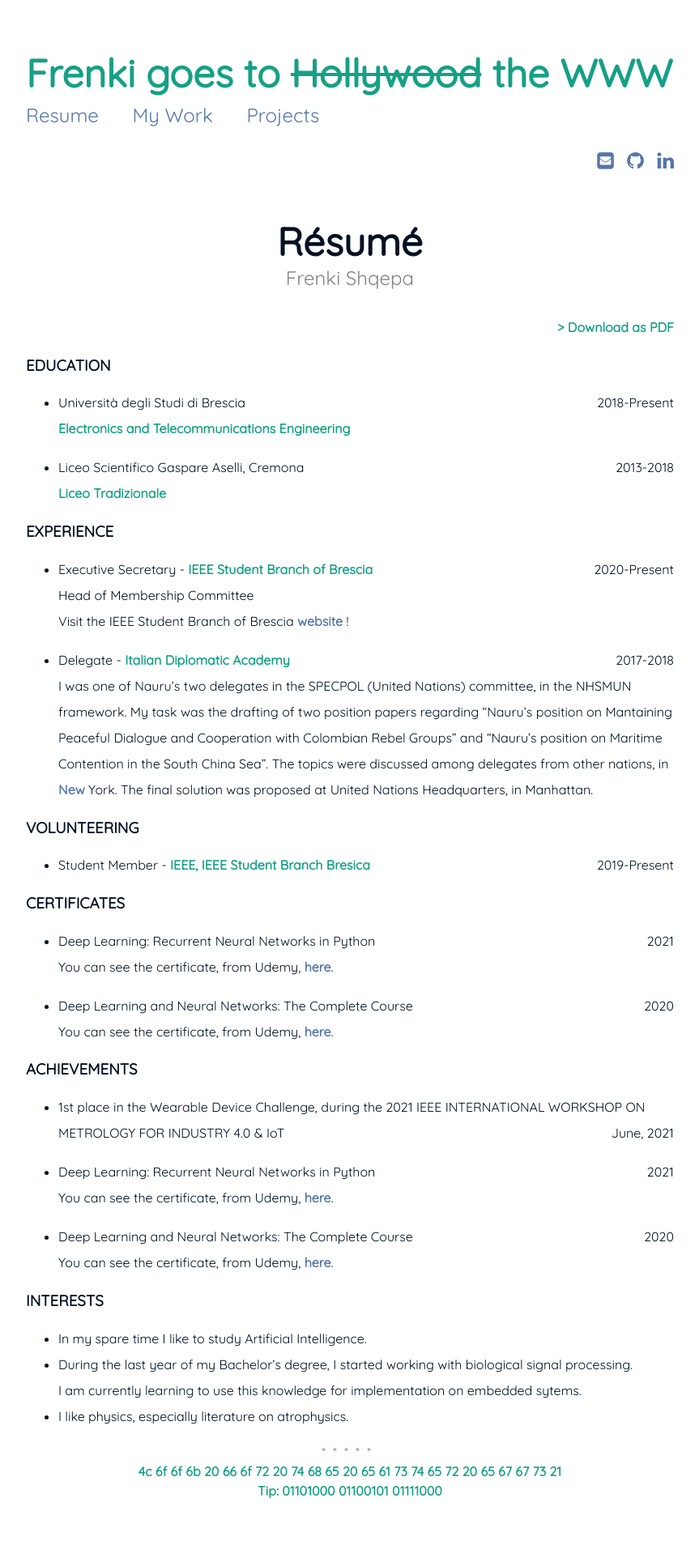
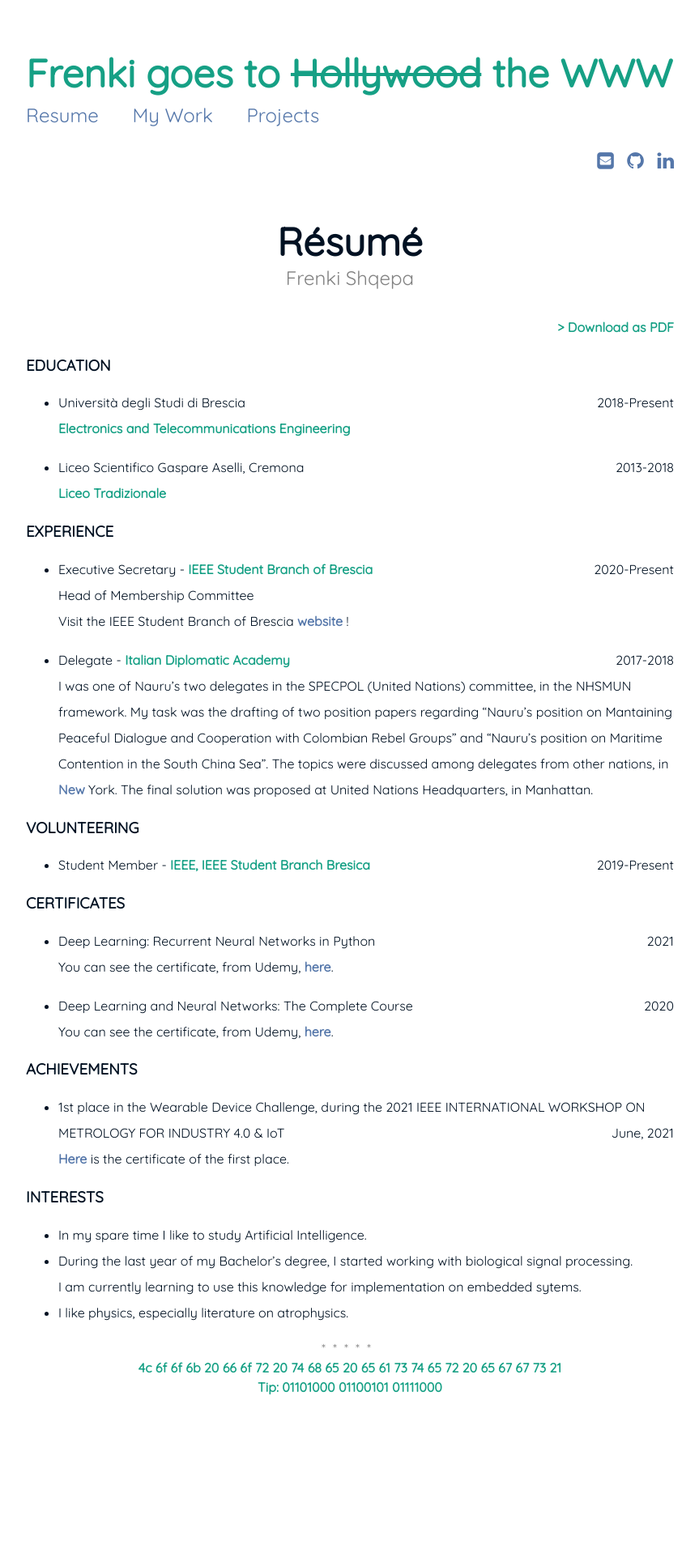
Before and after one commit to FreShq99/frenkishqepa.com, a Jekyll site: the page built from resume.md, in a window 1280 px wide. Shown: the whole page at 81% size, without its empty margins (208-1071 px from the left). Built offline with Jekyll 4.4.1, drawn with Linux system fonts in a browser that asks for light colours; after the commit the page ends 1785 px from its top, so only the background shows below that.

Commit message:
Update resume.md

```diff
--- a/resume.md
+++ b/resume.md
@@ -43,13 +43,9 @@ You can see the certificate, from Udemy, [here](https://www.udemy.com/certificat
 
 
 ### ACHIEVEMENTS
+
 - 1st place in the Wearable Device Challenge, during the 2021 IEEE INTERNATIONAL WORKSHOP ON METROLOGY FOR INDUSTRY 4.0 & IoT <span style="float: right; ">June, 2021</span>
-
-- Deep Learning: Recurrent Neural Networks in Python <span style="float: right; ">2021</span>
-You can see the certificate, from Udemy, [here](https://www.udemy.com/certificate/UC-49f4ac0a-739d-4973-b242-5ef12b251a89/).
-
-- Deep Learning and Neural Networks: The Complete Course <span style="float: right; ">2020</span>
-You can see the certificate, from Udemy, [here](https://www.udemy.com/certificate/UC-848c445e-0a92-4482-b444-515d120f8205/).
+[Here](https://drive.google.com/file/d/1QnfsOkYyCZfwIgRZQGb566gBPrOZJ34J/view) is the certificate of the first place.
 
 
 ### INTERESTS
```
